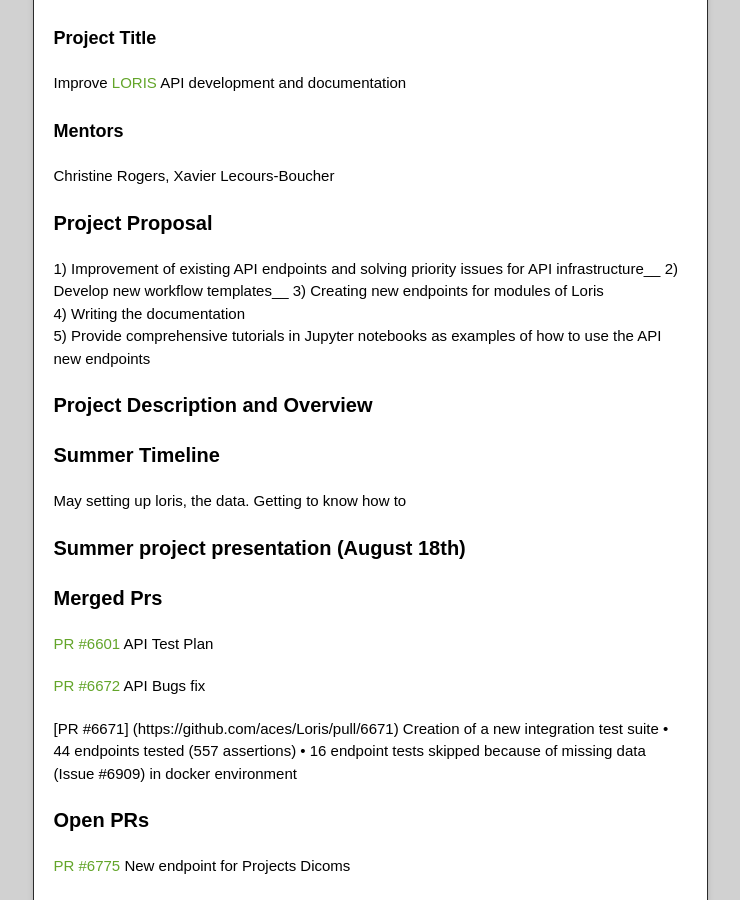
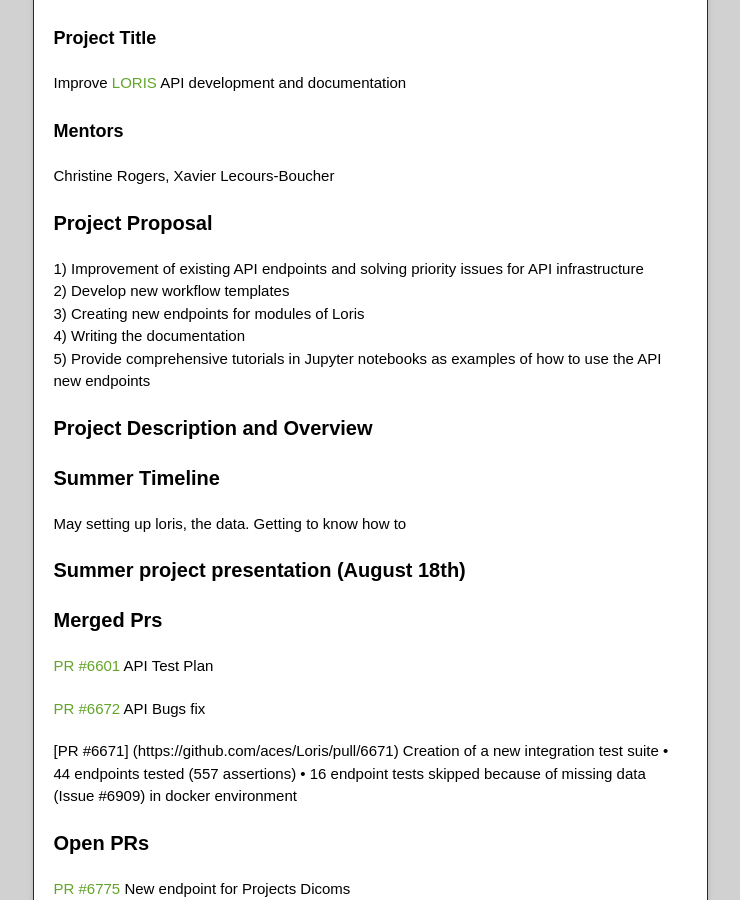
Before and after one commit to spell00/spell.github.io, a Jekyll site: the page built from pages/gsoc-2020.md, in a window 1280 px wide and 900 px high, scrolled down 731 px. Shown: the whole window, without its empty margins (270-1010 px from the left). Built offline with Jekyll 4.4.1, drawn with Linux system fonts in a browser that asks for light colours; our own code applies the rules of GitHub Pages for plain Markdown files.

Commit message:
new stuff

```diff
--- a/pages/gsoc-2020.md
+++ b/pages/gsoc-2020.md
@@ -21,8 +21,8 @@ Improve [LORIS](http://loris.ca/) API development and documentation
 Christine Rogers, Xavier Lecours-Boucher
 
 ### Project Proposal
-1) Improvement of existing API endpoints and solving priority issues for API infrastructure__
-2) Develop new workflow templates__
+1) Improvement of existing API endpoints and solving priority issues for API infrastructure <br/>
+2) Develop new workflow templates <br/>
 3) Creating new endpoints for modules of Loris <br/>
 4) Writing the documentation <br/>
 5) Provide comprehensive tutorials in Jupyter notebooks as examples of how to use the API new endpoints
```
